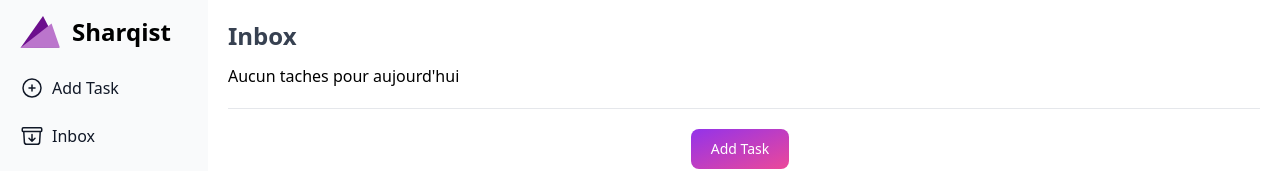
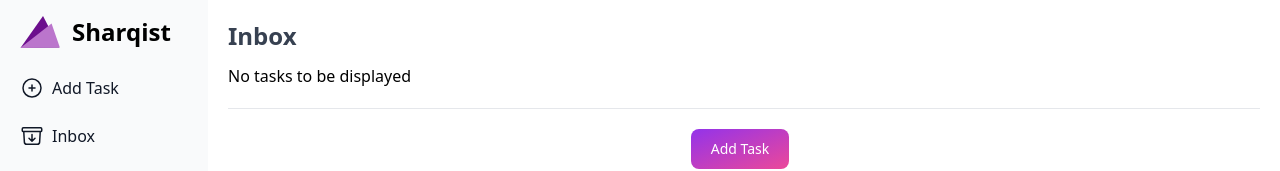
Before and after one commit to Sharqiewicz/Sharqist, a React (Vite) app: page / in a window 1280 px wide. Shown: the top 171 px of the page. Built offline with nearby package versions, Linux system fonts and the light colour scheme.

Commit message:
refresh tasks list without reloading the app

```diff
--- a/src/components/Task/Task.tsx
+++ b/src/components/Task/Task.tsx
@@ -7,7 +7,13 @@ import { CalendarIcon } from '../../assets/icons/CalendarIcon'
 import { CheckIcon } from '../../assets/icons/CheckIcon'
 import clickSound from '../../assets/sounds/pop.mp3'
 
-export const Task = (task: ITask) => {
+export const Task = ({
+  task,
+  forceTasksFetchUpdate,
+}: {
+  task: ITask
+  forceTasksFetchUpdate: () => void
+}) => {
   const { name, description, date, id } = task
 
   const isBeforeToday = moment(date).add(1, 'days').isBefore(moment())
@@ -17,23 +23,26 @@ export const Task = (task: ITask) => {
   }`
 
   const editTask = () => {}
+
   const deleteTask = async () => {
     await invoke('delete_task', { id })
-    window.location.reload()
+    forceTasksFetchUpdate()
   }
 
   const setIsDone = async () => {
-    await invoke('set_task_done', { id })
     const audio = new Audio(clickSound)
     audio.play()
-    window.location.reload()
+
+    await invoke('set_task_done', { id })
+    forceTasksFetchUpdate()
   }
 
   const setUndone = async () => {
-    await invoke('set_task_undone', { id })
     const audio = new Audio(clickSound)
     audio.play()
-    window.location.reload()
+
+    await invoke('set_task_undone', { id })
+    forceTasksFetchUpdate()
   }
 
   const dropdownOptions: DropdownOption[] = [
--- a/src/components/TaskList/TaskList.tsx
+++ b/src/components/TaskList/TaskList.tsx
@@ -3,19 +3,20 @@ import { Task } from '../../components/Task/Task'
 
 interface TasksListProps {
   tasks: ITask[]
+  forceTasksFetchUpdate: () => void
 }
 
-function TasksList({ tasks }: TasksListProps) {
+function TasksList({ tasks, forceTasksFetchUpdate }: TasksListProps) {
   if (tasks.length) {
     return (
       <>
         {tasks.map(task => (
-          <Task {...task} />
+          <Task {...{ task, forceTasksFetchUpdate }} />
         ))}
       </>
     )
   } else {
-    return <p>Aucun taches pour aujourd'hui</p>
+    return <p>No tasks to be displayed</p>
   }
 }
 
--- a/src/hooks/useFetchTasks.tsx
+++ b/src/hooks/useFetchTasks.tsx
@@ -6,6 +6,7 @@ import { ITask } from '../interfaces/ITask'
 
 const useFetchTasks = (taskType: string) => {
   const [tasks, setTasks] = useState<ITask[]>([])
+  const [,] = useState<ITask[]>([])
 
   const fetchTasks = async () => {
     const allTasks: ITask[] = await invoke(taskType)
@@ -19,9 +20,13 @@ const useFetchTasks = (taskType: string) => {
 
   useEffect(() => {
     fetchTasks()
-  }, [])
+  }, [tasks])
 
-  return tasks
+  const forceTasksFetchUpdate = () => {
+    setTasks([])
+  }
+
+  return { tasks, forceTasksFetchUpdate }
 }
 
 export { useFetchTasks }
--- a/src/views/HistoryView/HistoryView.tsx
+++ b/src/views/HistoryView/HistoryView.tsx
@@ -3,14 +3,18 @@ import { TasksList } from '../../components/TaskList/TaskList'
 import { useFetchTasks } from '../../hooks/useFetchTasks'
 
 function HistoryView() {
-  const tasks: ITask[] = useFetchTasks('get_history_tasks')
+  const {
+    tasks,
+    forceTasksFetchUpdate,
+  }: { tasks: ITask[]; forceTasksFetchUpdate: () => void } =
+    useFetchTasks('get_history_tasks')
 
   return (
     <>
       <h1 className='mb-3 text-2xl font-bold text-gray-700'>History</h1>
       <div className='row'></div>
 
-      <TasksList tasks={tasks} />
+      <TasksList tasks={tasks} forceTasksFetchUpdate={forceTasksFetchUpdate} />
     </>
   )
 }
--- a/src/views/InboxView/InboxView.tsx
+++ b/src/views/InboxView/InboxView.tsx
@@ -6,14 +6,18 @@ import { useFetchTasks } from '../../hooks/useFetchTasks'
 function InboxView() {
   const { MODALS, openModal } = useModal()
 
-  const tasks: ITask[] = useFetchTasks('get_all_tasks')
+  const {
+    tasks,
+    forceTasksFetchUpdate,
+  }: { tasks: ITask[]; forceTasksFetchUpdate: () => void } =
+    useFetchTasks('get_all_tasks')
 
   return (
     <>
       <h1 className='mb-3 text-2xl font-bold text-gray-700'>Inbox</h1>
       <div className='row'></div>
 
-      <TasksList tasks={tasks} />
+      <TasksList tasks={tasks} forceTasksFetchUpdate={forceTasksFetchUpdate} />
 
       <hr className='my-5' />
 
--- a/src/views/TodayView/TodayView.tsx
+++ b/src/views/TodayView/TodayView.tsx
@@ -6,14 +6,18 @@ import { useFetchTasks } from '../../hooks/useFetchTasks'
 function TodayView() {
   const { MODALS, openModal } = useModal()
 
-  const tasks: ITask[] = useFetchTasks('get_today_tasks')
+  const {
+    tasks,
+    forceTasksFetchUpdate,
+  }: { tasks: ITask[]; forceTasksFetchUpdate: () => void } =
+    useFetchTasks('get_today_tasks')
 
   return (
     <>
       <h1 className='mb-3 text-2xl font-bold text-gray-700'>Today</h1>
       <div className='row'></div>
 
-      <TasksList tasks={tasks} />
+      <TasksList tasks={tasks} forceTasksFetchUpdate={forceTasksFetchUpdate} />
 
       <hr className='my-5' />
 
```
